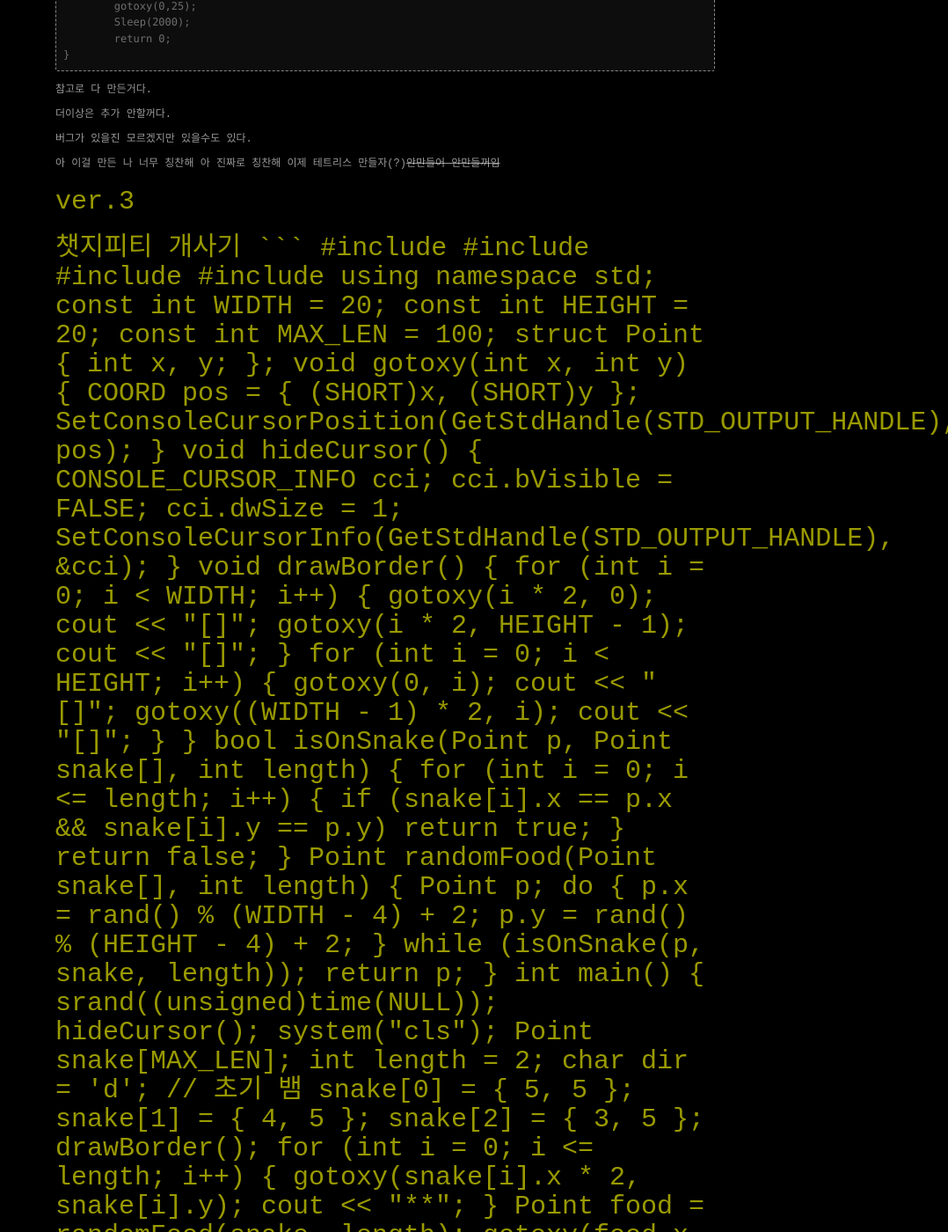
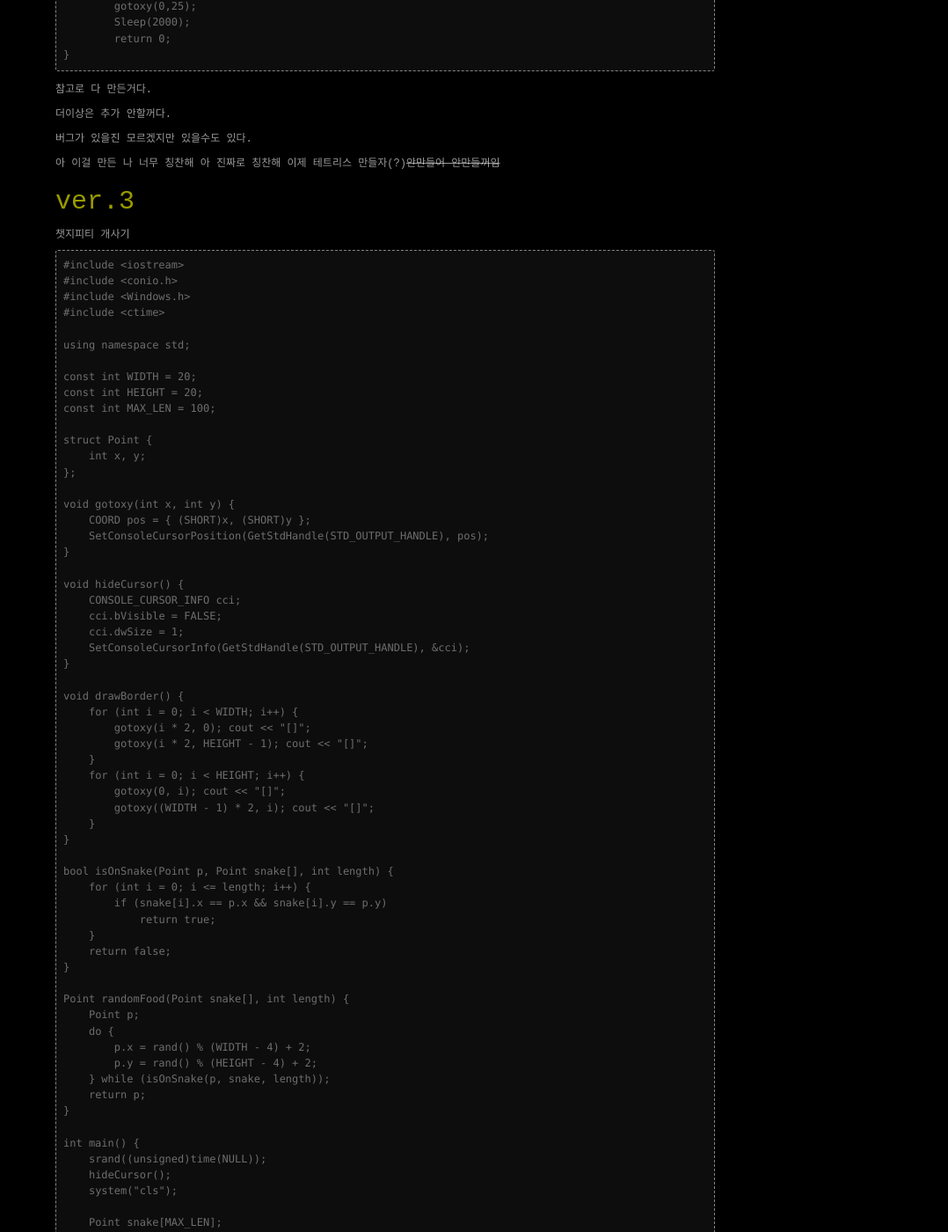
Before and after one commit to bloody-skyle/blog, a Jekyll site: the page built from _posts/2022/2022-10-30-뱀 게임.md, in a window 1280 px wide and 1400 px high, scrolled down 5059 px. Shown: the whole window at 88% size, without its empty margins (202-1280 px from the left). Built offline with Jekyll 4.4.1, drawn with Linux system fonts in a browser that asks for light colours; comment, search, counter and statistics services are not loaded; some of the changed text lies outside the part shown.

Commit message:
해더파일 실수 수정

```diff
--- a/_posts/2022/2022-10-30-뱀 게임.md
+++ b/_posts/2022/2022-10-30-뱀 게임.md
@@ -290,7 +290,7 @@ int main(){
 
 
 
-<h2>ver.3<h2>
+<h2>ver.3</h2>
 
 챗지피티 개사기
 
```
